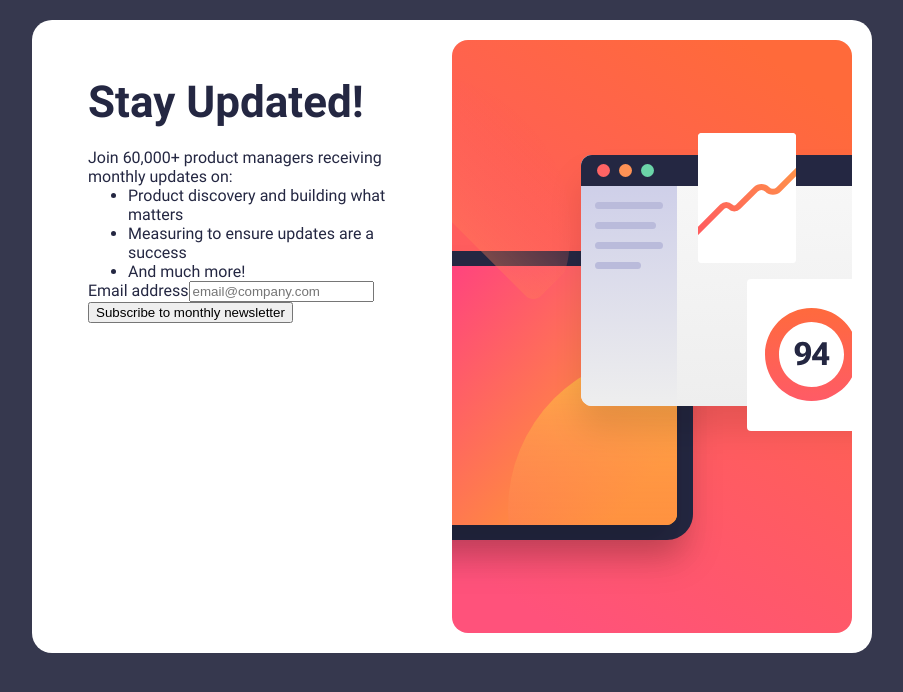
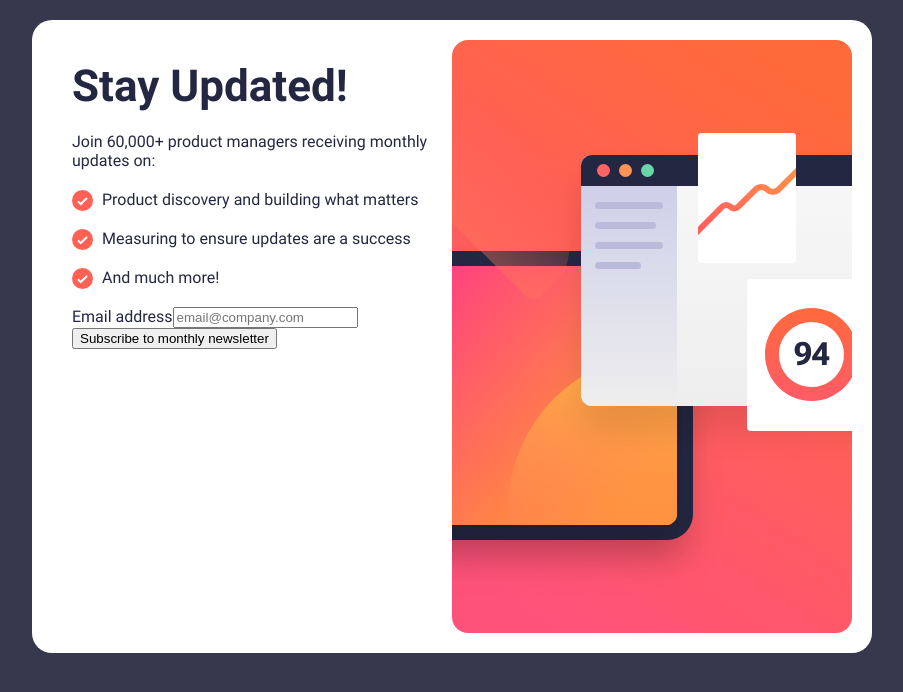
Before and after one commit to MichaelShawUK/frontend-mentor, a React (Vite) app: page / in a window 1280 px wide. Shown: the top 692 px of the page, without its empty margins (188-1091 px from the left). Built offline with nearby package versions, Linux system fonts and the light colour scheme.

Commit message:
Style list items

```diff
--- a/src/projects/junior/newsletter-sign-up-with-success-message-main/src/styles/css/index.css
+++ b/src/projects/junior/newsletter-sign-up-with-success-message-main/src/styles/css/index.css
@@ -22,6 +22,27 @@ body {
   padding: 20px;
 }
 
+ul {
+  list-style-type: none;
+  padding: 0;
+}
+
+li::before {
+  content: "";
+  position: absolute;
+  width: 22px;
+  height: 22px;
+  background-image: url("/src/projects/junior/newsletter-sign-up-with-success-message-main/src/assets/images/icon-list.svg");
+  background-repeat: no-repeat;
+  left: -30px;
+}
+
+li {
+  position: relative;
+  margin-left: 30px;
+  margin-bottom: 20px;
+}
+
 .app {
   background-color: hsl(0, 0%, 100%);
   display: grid;
@@ -37,10 +58,13 @@ body {
 }
 
 .sign-up {
-  padding: 36px;
+  padding: 20px;
 }
 .sign-up h1 {
   font-size: 44px;
+  margin-bottom: 20px;
+}
+.sign-up p {
   margin-bottom: 20px;
 }
 
--- a/src/projects/junior/newsletter-sign-up-with-success-message-main/src/styles/scss/index.scss
+++ b/src/projects/junior/newsletter-sign-up-with-success-message-main/src/styles/scss/index.scss
@@ -28,6 +28,29 @@ body {
   padding: 20px;
 }
 
+ul {
+  list-style-type: none;
+  padding: 0;
+}
+
+li::before {
+  content: "";
+  position: absolute;
+  width: 22px;
+  height: 22px;
+  background: {
+    image: url("/src/projects/junior/newsletter-sign-up-with-success-message-main/src/assets/images/icon-list.svg");
+    repeat: no-repeat;
+  }
+  left: -30px;
+}
+
+li {
+  position: relative;
+  margin-left: 30px;
+  margin-bottom: 20px;
+}
+
 .app {
   background-color: $white;
   display: grid;
@@ -43,9 +66,13 @@ body {
 }
 
 .sign-up {
-  padding: 36px;
+  padding: 20px;
   h1 {
     font-size: 44px;
+    margin-bottom: 20px;
+  }
+
+  p {
     margin-bottom: 20px;
   }
 }
```
Also changed, not shown: 1 other file (tests, documents, lock files or other folders).
